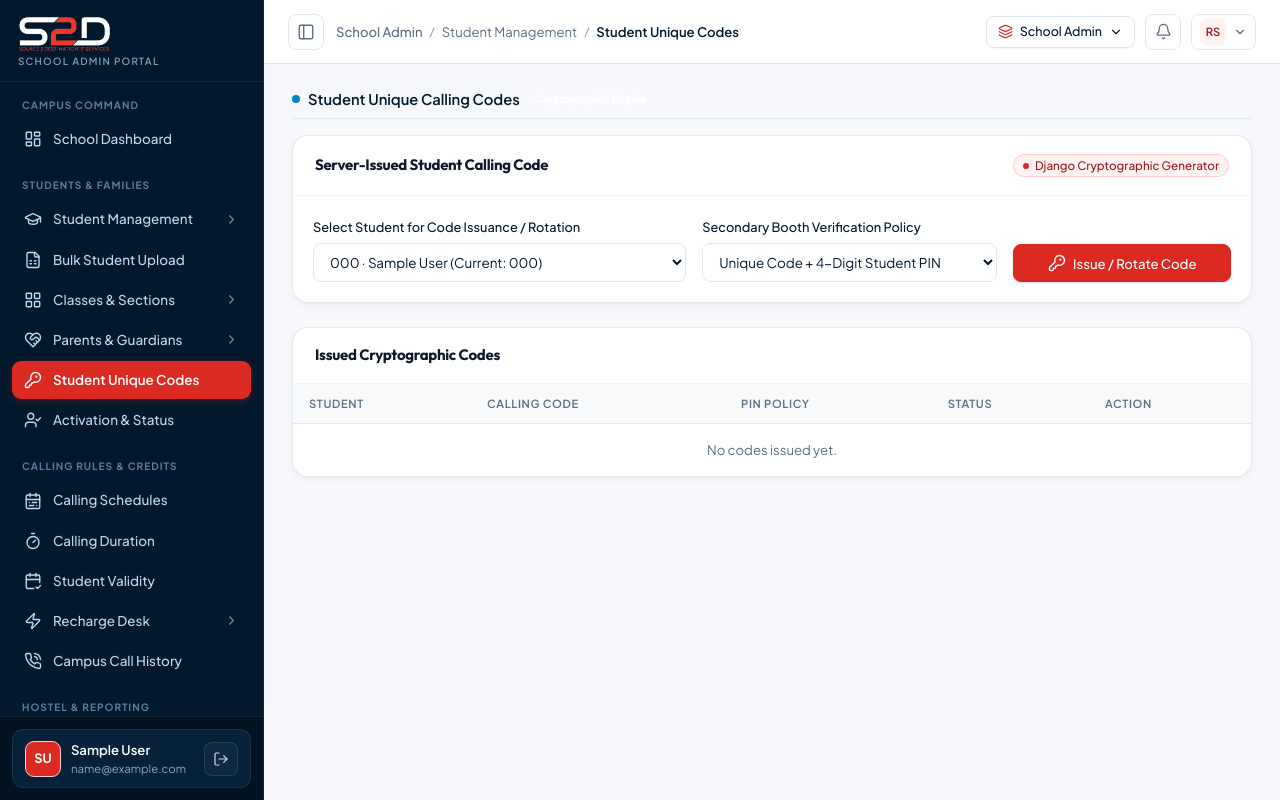
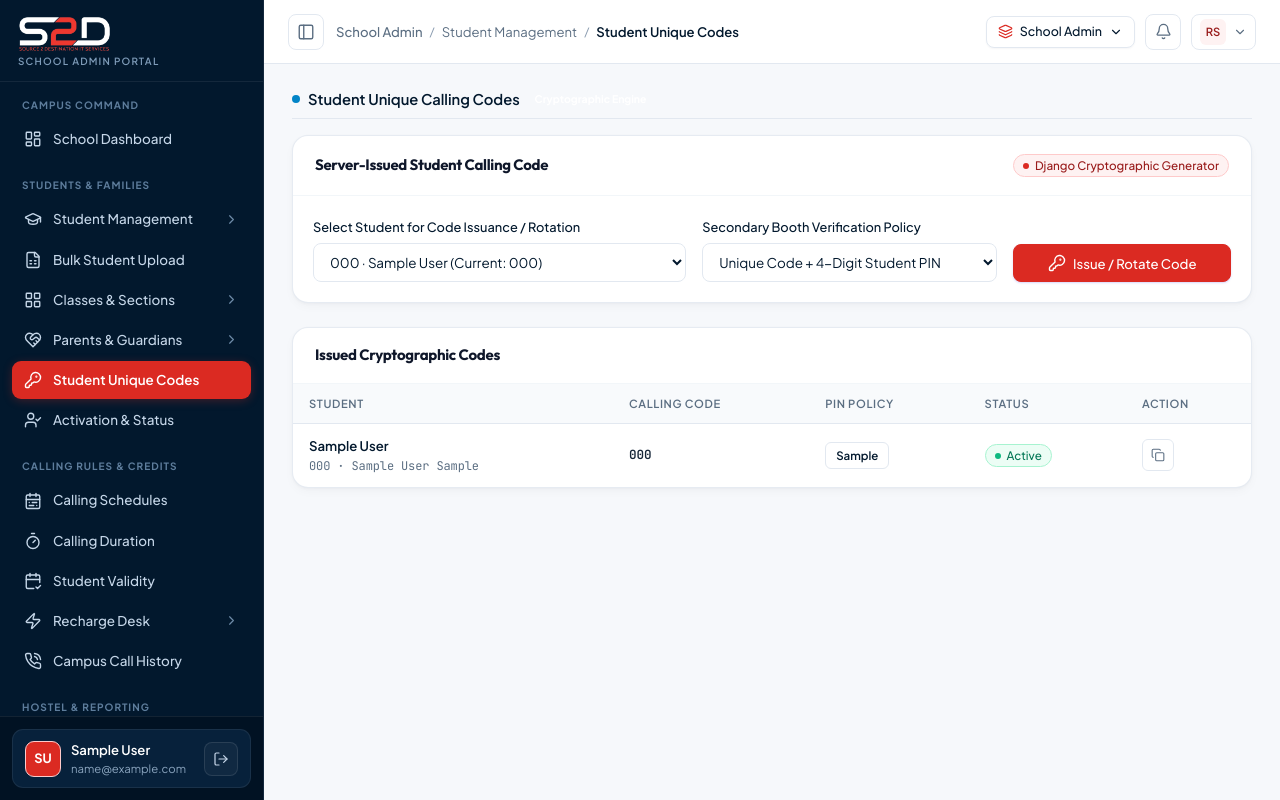
Before and after one commit to nishalpandit/source-2-destination, a Django app: page /school-admin/student-codes/ in a window 1280 px wide. Run offline with Django 5.2, Linux system fonts and the light colour scheme; a user stored in the database is signed in; tables that the repository leaves empty hold one stand-in row (values such as "Sample post"); some libraries are stand-ins or nearby versions.

Commit message:
fix(school-admin): pass issued_codes list to student-codes template and render real code status badges

```diff
--- a/Source2Destination/school_views.py
+++ b/Source2Destination/school_views.py
@@ -856,12 +856,28 @@ def student_codes(request):
         for s in students
     ]
 
+    issued_codes = [
+        {
+            "student_name": s.name,
+            "student_code": s.code,
+            "class_name": s.class_name,
+            "section": s.section,
+            "code": s.calling_code,
+            "pin_policy": s.pin_policy,
+            "status": s.code_status,
+            "issued_at": s.code_issued_at,
+            "last_used": s.code_last_used,
+        }
+        for s in students if s.calling_code
+    ]
+
     context = {
         "school": school,
         "students": students,
+        "issued_codes": issued_codes,
         "student_codes_json": json.dumps(student_codes_data),
         "issued_info": issued_info,
-        "total_codes": students.count(),
+        "total_codes": len(issued_codes),
         "active_codes": students.filter(code_status='Active').count(),
         "suspended_codes": students.filter(code_status='Suspended').count(),
     }
--- a/Source2Destination/tests.py
+++ b/Source2Destination/tests.py
@@ -280,6 +280,12 @@ class SchoolAdminFlowchartTests(TestCase):
         self.assertEqual(grd_det.status_code, 200)
         self.assertContains(grd_det, 'window.S2D_DEMO.callHistory')
 
+        codes_resp = self.client.get('/school-admin/student-codes/')
+        self.assertEqual(codes_resp.status_code, 200)
+        self.assertContains(codes_resp, 'Ananya Deshmukh')
+        self.assertContains(codes_resp, 'S2D-DOON-9002')
+        self.assertNotContains(codes_resp, 'No codes issued yet.')
+
     def test_all_four_settings_tabs_persist(self):
         # Tab 1: Profile (school_name bug fixed)
         r1 = self.client.post('/school-admin/settings/index.html', {
--- a/templates/school-admin/student-codes/index.html
+++ b/templates/school-admin/student-codes/index.html
@@ -86,10 +86,21 @@
                   <tbody>
                     {% for c in issued_codes %}
                     <tr>
-                      <td class="cell-primary">{{ c.student_name }} <span class="mono-code">({{ c.student_code }})</span></td>
-                      <td class="mono-code">{{ c.code }}</td>
+                      <td>
+                        <span class="cell-primary">{{ c.student_name }}</span>
+                        <span class="cell-sub mono-code">{{ c.student_code }} · {{ c.class_name }} {{ c.section }}</span>
+                      </td>
+                      <td class="mono-code fw-semibold">{{ c.code }}</td>
                       <td><span class="action-chip">{{ c.pin_policy }}</span></td>
-                      <td><span class="s2d-badge s2d-badge-success">Active</span></td>
+                      <td>
+                        {% if c.status == 'Active' %}
+                        <span class="s2d-badge s2d-badge-success">Active</span>
+                        {% elif c.status == 'Suspended' %}
+                        <span class="s2d-badge s2d-badge-danger">Suspended</span>
+                        {% else %}
+                        <span class="s2d-badge s2d-badge-warning">{{ c.status }}</span>
+                        {% endif %}
+                      </td>
                       <td>
                         <button type="button" class="btn-copy" data-copy-text="{{ c.code }}" title="Copy calling code"><i data-lucide="copy" style="width:14px;height:14px;"></i></button>
                       </td>
```
